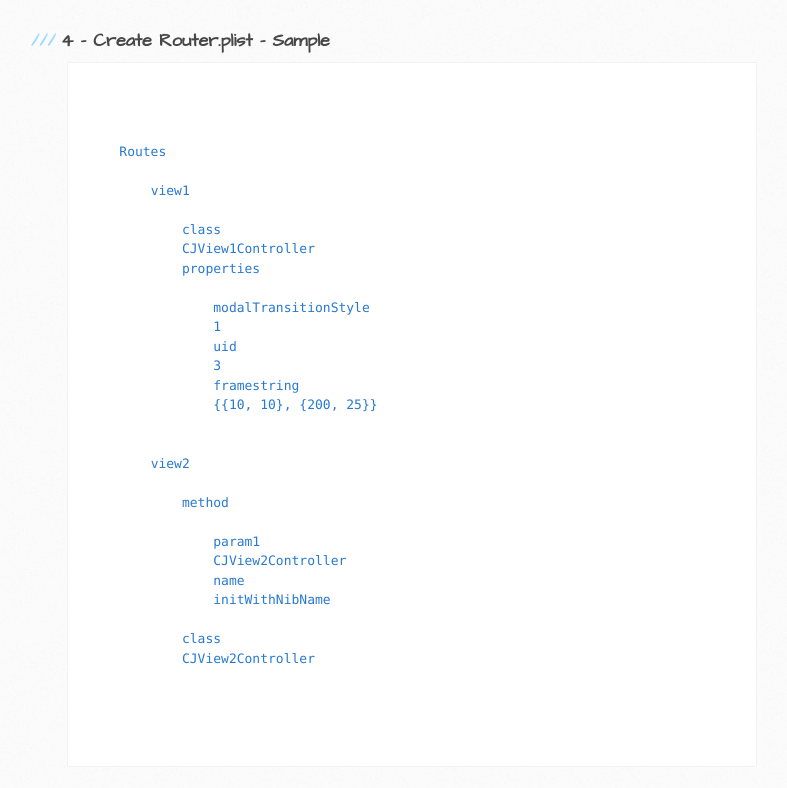
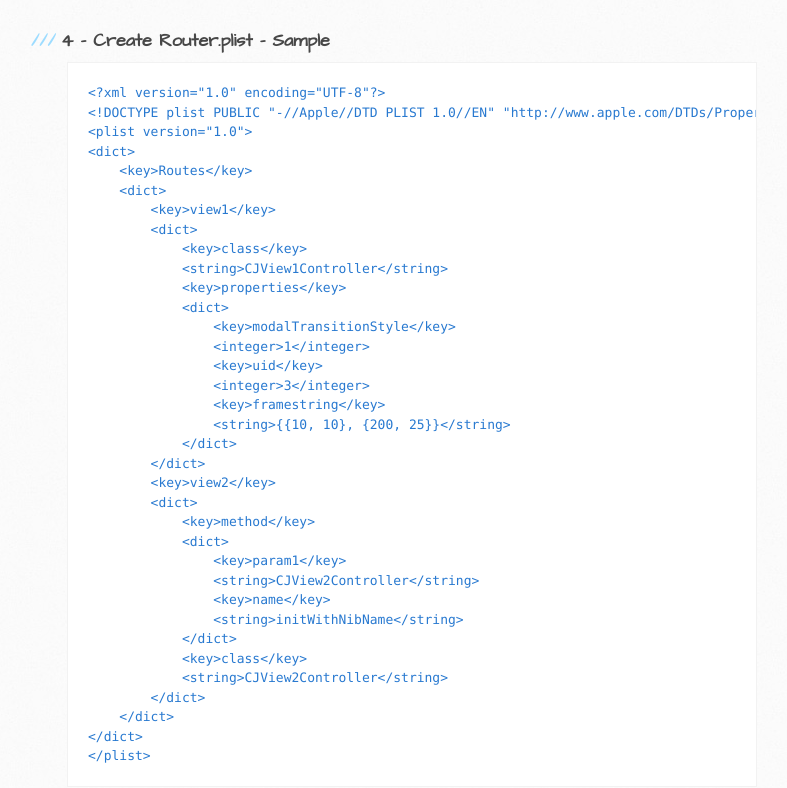
Before and after one commit to batosai/CJRouter, a plain HTML site: page index.html in a window 1280 px wide. Shown: the part 1195-1983 px from the top of the page, without its empty margins (103-890 px from the left). Drawn offline with Linux system fonts and the light colour scheme.

Commit message:
Update index.html

```diff
--- a/index.html
+++ b/index.html
@@ -71,40 +71,41 @@ Step 7. Enter the characters that will become your URL scheme (e.g. “myapp://
 </code></pre>
 
 <h3>4 - Create Router.plist - Sample</h3>
-<pre><code>
-<plist version="1.0">
-<dict>
-    <key>Routes</key>
-    <dict>
-        <key>view1</key>
-        <dict>
-            <key>class</key>
-            <string>CJView1Controller</string>
-            <key>properties</key>
-            <dict>
-                <key>modalTransitionStyle</key>
-                <integer>1</integer>
-                <key>uid</key>
-                <integer>3</integer>
-                <key>framestring</key>
-                <string>{{10, 10}, {200, 25}}</string>
-            </dict>
-        </dict>
-        <key>view2</key>
-        <dict>
-            <key>method</key>
-            <dict>
-                <key>param1</key>
-                <string>CJView2Controller</string>
-                <key>name</key>
-                <string>initWithNibName</string>
-            </dict>
-            <key>class</key>
-            <string>CJView2Controller</string>
-        </dict>
-    </dict>
-</dict>
-</plist>
+<pre><code>&lt;?xml version="1.0" encoding="UTF-8"?&gt;
+&lt;!DOCTYPE plist PUBLIC "-//Apple//DTD PLIST 1.0//EN" "http://www.apple.com/DTDs/PropertyList-1.0.dtd"&gt;
+&lt;plist version="1.0"&gt;
+&lt;dict&gt;
+    &lt;key&gt;Routes&lt;/key&gt;
+    &lt;dict&gt;
+        &lt;key&gt;view1&lt;/key&gt;
+        &lt;dict&gt;
+            &lt;key&gt;class&lt;/key&gt;
+            &lt;string&gt;CJView1Controller&lt;/string&gt;
+            &lt;key&gt;properties&lt;/key&gt;
+            &lt;dict&gt;
+                &lt;key&gt;modalTransitionStyle&lt;/key&gt;
+                &lt;integer&gt;1&lt;/integer&gt;
+                &lt;key&gt;uid&lt;/key&gt;
+                &lt;integer&gt;3&lt;/integer&gt;
+                &lt;key&gt;framestring&lt;/key&gt;
+                &lt;string&gt;{{10, 10}, {200, 25}}&lt;/string&gt;
+            &lt;/dict&gt;
+        &lt;/dict&gt;
+        &lt;key&gt;view2&lt;/key&gt;
+        &lt;dict&gt;
+            &lt;key&gt;method&lt;/key&gt;
+            &lt;dict&gt;
+                &lt;key&gt;param1&lt;/key&gt;
+                &lt;string&gt;CJView2Controller&lt;/string&gt;
+                &lt;key&gt;name&lt;/key&gt;
+                &lt;string&gt;initWithNibName&lt;/string&gt;
+            &lt;/dict&gt;
+            &lt;key&gt;class&lt;/key&gt;
+            &lt;string&gt;CJView2Controller&lt;/string&gt;
+        &lt;/dict&gt;
+    &lt;/dict&gt;
+&lt;/dict&gt;
+&lt;/plist&gt;
 </code></pre>
 
 <h3>Creators</h3>
```
